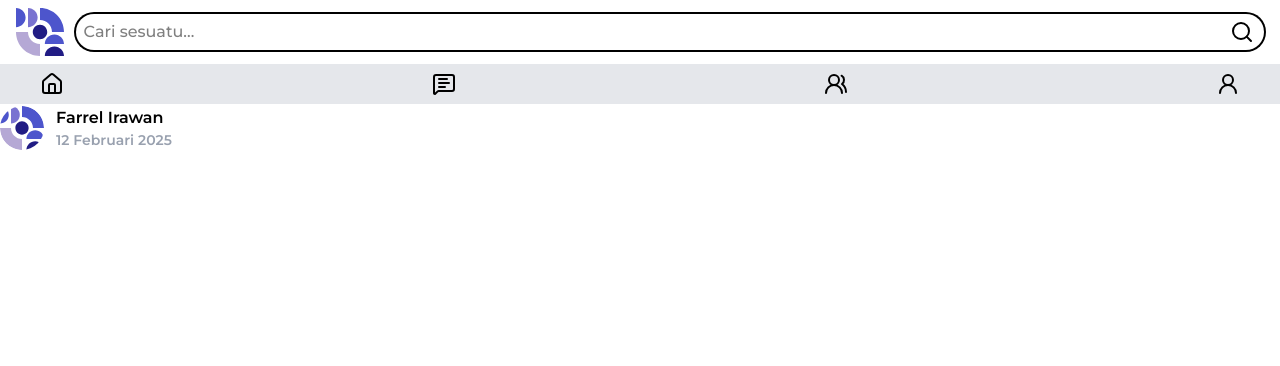
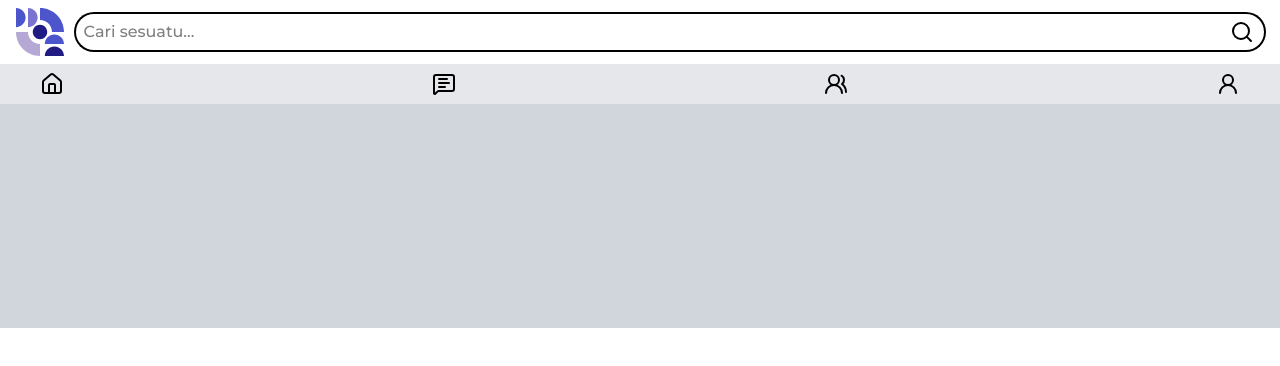
Before and after one commit to MrIrawan/indoforum, a Next.js app: page /post in a window 1280 px wide. Shown: the top 366 px of the page. Built offline with nearby package versions, Linux system fonts and the light colour scheme.

Commit message:
update UI postcard

```diff
--- a/src/app/post/page.js
+++ b/src/app/post/page.js
@@ -6,24 +6,14 @@ import inndofoumLogo from "../../../public/images/indoforum-logo.svg"
 export default function PostPage() {
     return (
         <>
-            <article className="w-full flex flex-col">
-                {/* card header (whos post and date) */}
-                <div className="w-full flex">
-                    <div className="w-fit flex flex-col gap-3">
-                        <div className="flex items-center h-12 gap-3">
-                            <Image
-                                src={inndofoumLogo}
-                                alt="indoforum-logo"
-                                width={35}
-                                height={35}
-                                className="w-11 h-11 rounded-full"
-                            />
-                            <div className="flex flex-col">
-                                <p className="text-base font-m-semibold">Farrel Irawan</p>
-                                <p className="text-sm font-m-semibold text-gray-400">12 Februari 2025</p>
-                            </div>
-                        </div>
-                    </div>
+            <article className="w-full flex flex-col bg-gray-300 h-56">
+                {/* postcard parent */}
+                <div className="flex flex-col h-full w-full">
+                    {/* postcard item 1 */}
+
+                    {/* postcard item 2 */}
+
+                    {/* postcard item 3 */}
                 </div>
             </article>
         </>
```
